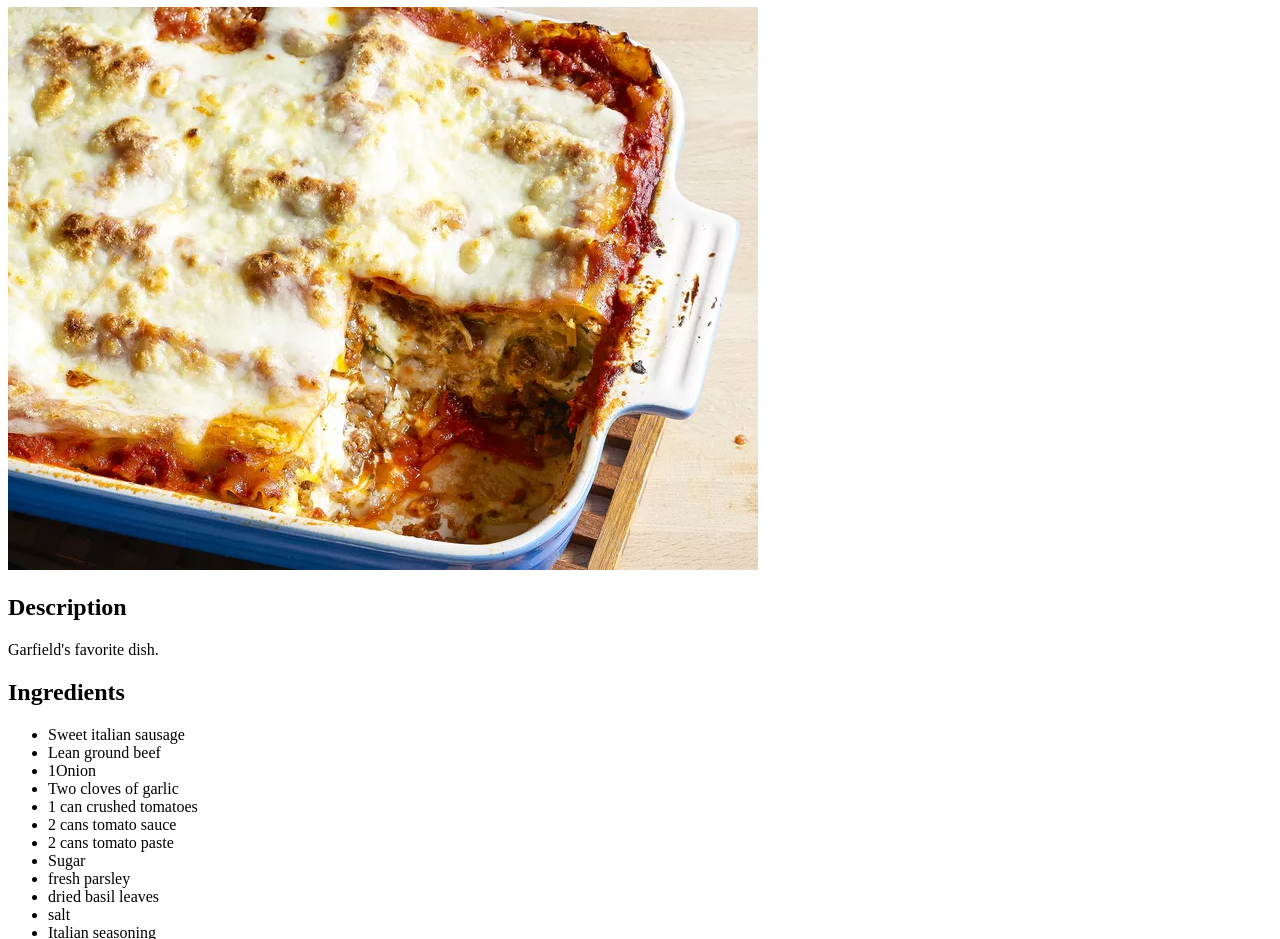
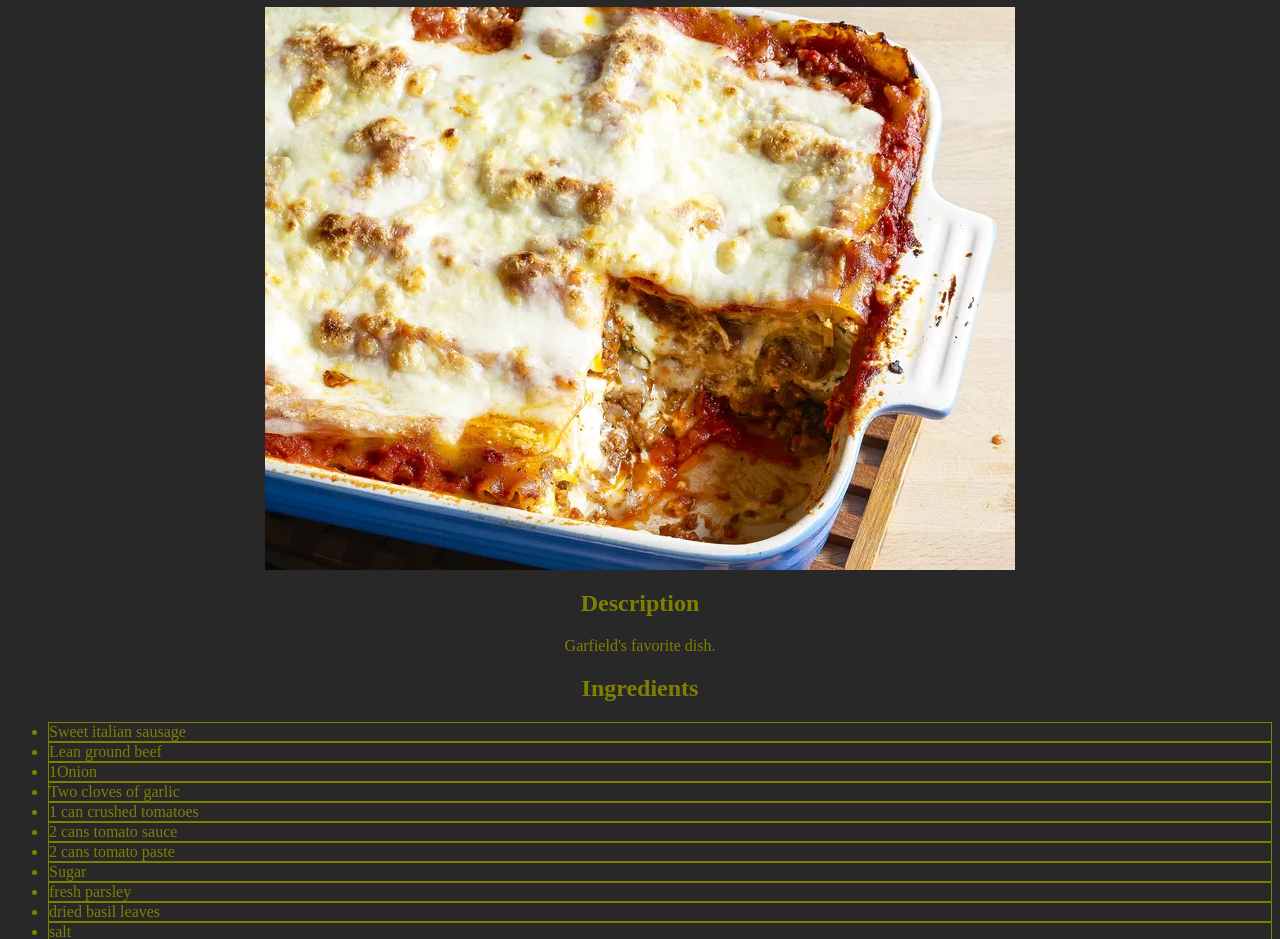
Before and after one commit to yenaras/odin-recipes, a plain HTML site: page recipes/lasagna.html in a window 1280 px wide. Shown: the part 73-1012 px from the top of the page. Drawn offline with Linux system fonts and the light colour scheme.

Commit message:
add styles.css

```diff
--- a/recipes/lasagna.html
+++ b/recipes/lasagna.html
@@ -1,8 +1,10 @@
 <!DOCTYPE html>
 <html>
+
 <head>
     <meta charset="UTF-8" />
     <title>Lasagna</title>
+    <link rel="stylesheet" href="../styles.css">
 </head>
 
 <body>
@@ -52,4 +54,5 @@
         <li>Repeat the layers, then top with the remaining Parmesan</li>
     </ol>
 </body>
+
 </html>
--- /dev/null
+++ b/styles.css
@@ -0,0 +1,21 @@
+html {
+    background-color: #282828;
+    color: olive;
+}
+
+a:visited {
+    color: blue;
+}
+
+h1, h2, h3, p {
+    text-align: center;
+}
+
+img {
+    display: block;
+    margin: 0 auto;
+}
+
+li {
+    border: 1px solid olive;
+}
```
Also changed, not shown: index.html (+1 -0 lines), recipes/creamy-pesto.html (+1 -0 lines), recipes/crustless-spinach-quiche.html (+1 -0 lines). Lines whose indentation alone changed are shown as unchanged.
